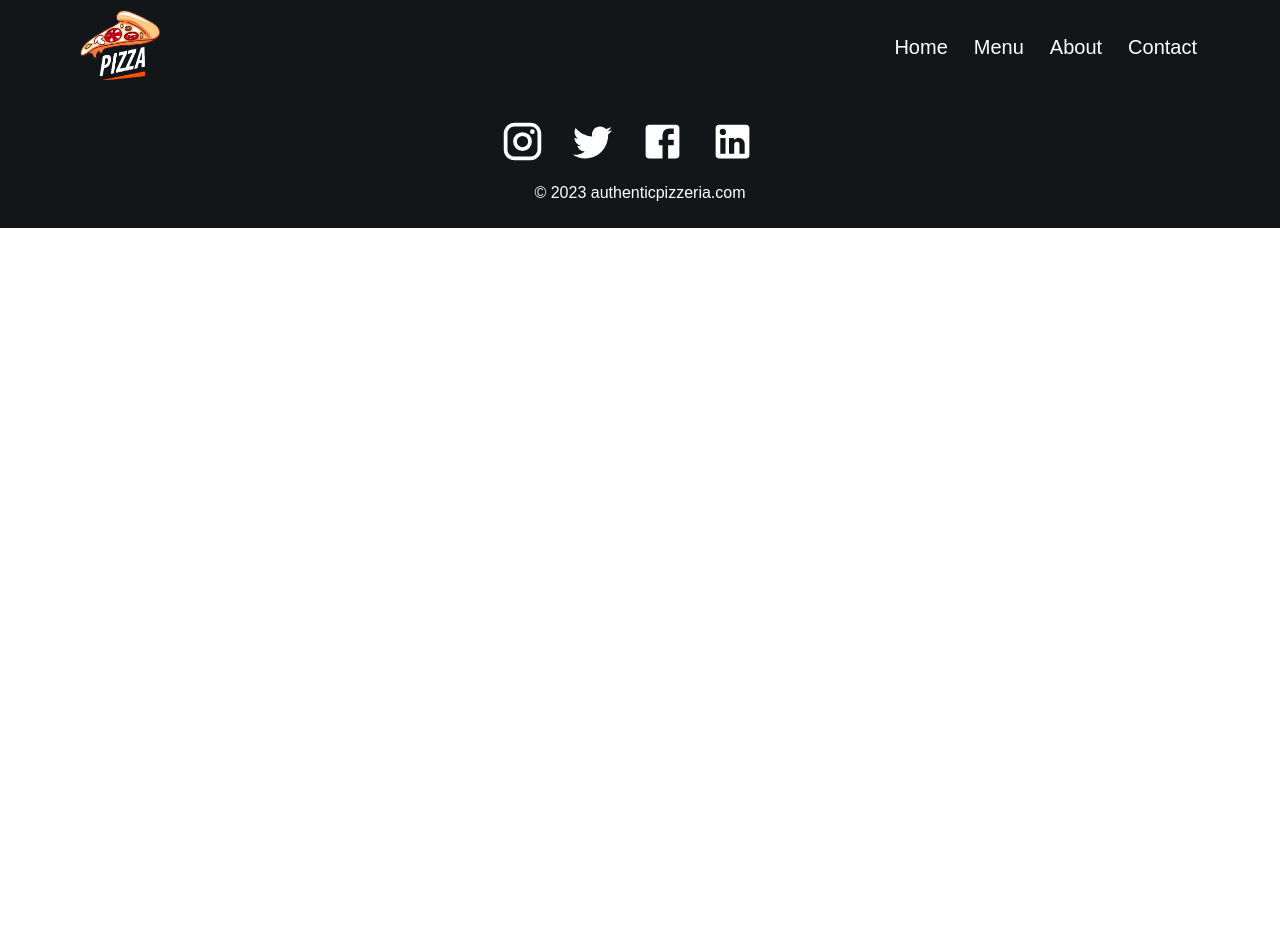
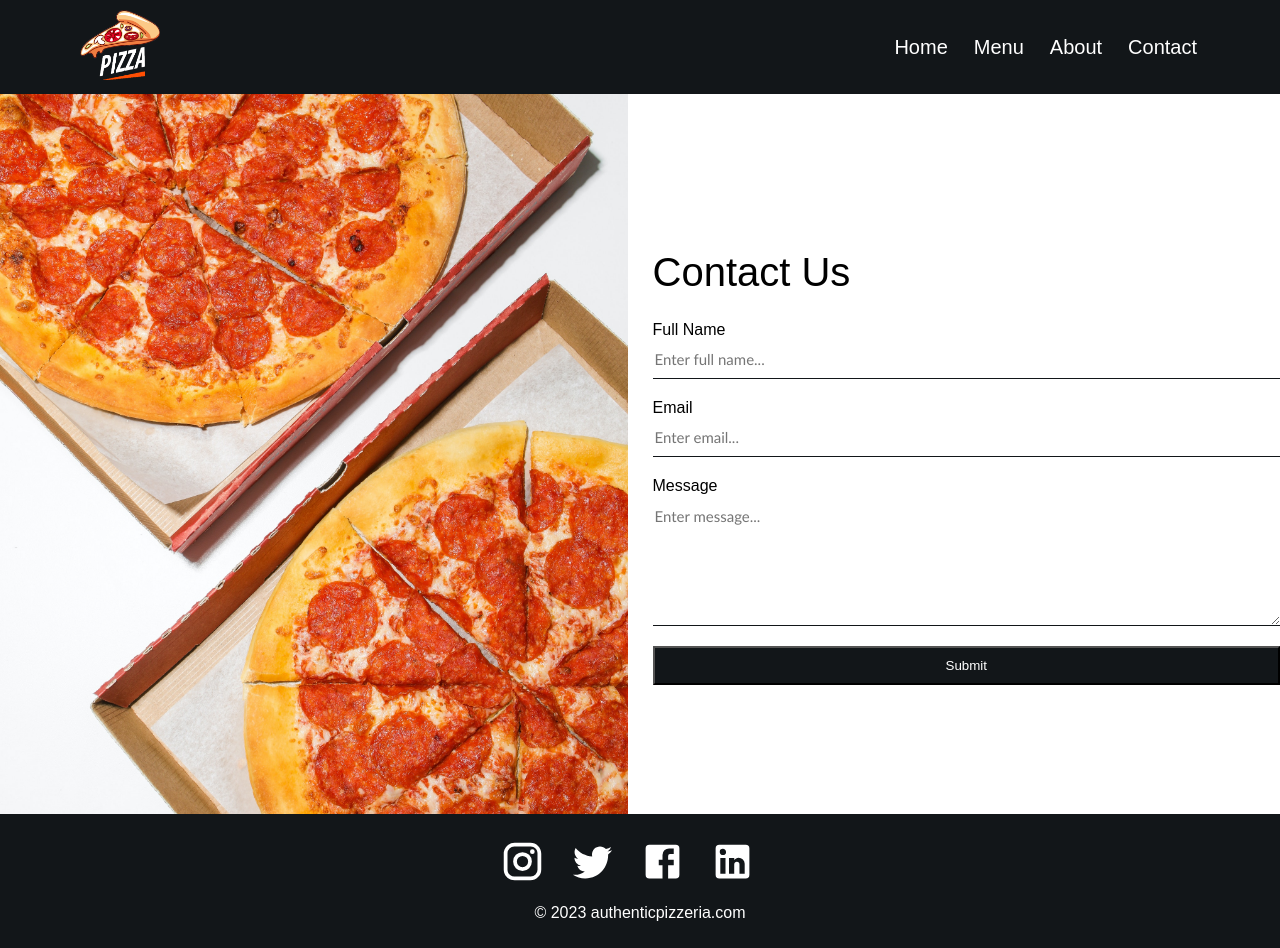
Before and after one commit to milainmaroo/pizzashop, a React (Create React App) app: page /contact in a window 1280 px wide. Before the commit the page ends 800 px from the top, so only its background shows below. Built offline with nearby package versions, Linux system fonts and the light colour scheme.

Commit message:
Create Contact Page

```diff
--- a/src/App.js
+++ b/src/App.js
@@ -3,6 +3,7 @@ import { BrowserRouter as Router, Routes, Route } from 'react-router-dom'
 import Navbar from './components/Navbar'
 import Home from './pages/Home'
 import About from './pages/About'
+import Contact from './pages/Contact'
 import Footer from './components/Footer'
 
 function App() {
@@ -13,6 +14,7 @@ function App() {
         <Routes>
           <Route path='/' exact element={<Home />} />
           <Route path='/about' exact element={<About />} />
+          <Route path='/contact' exact element={<Contact />} />
         </Routes>
         <Footer />
       </Router>
--- /dev/null
+++ b/src/pages/Contact.js
@@ -0,0 +1,33 @@
+import React from 'react'
+import '../styles/Contact.css'
+import PizzasImg from '../assets/pizzas.jpg'
+
+function Contact() {
+  return (
+    <div className='contact'>
+      <div
+        className='contact-img'
+        style={{ backgroundImage: `url(${PizzasImg})` }}
+      ></div>
+      <div className='contact-us'>
+        <h1>Contact Us</h1>
+        <form id='contact-form' method='POST'>
+          <label htmlFor='name'>Full Name</label>
+          <input type='text' name='name' placeholder='Enter full name...' />
+          <label htmlFor='email'>Email</label>
+          <input type='email' name='email' placeholder='Enter email...' />
+          <label htmlFor='message'>Message</label>
+          <textarea
+            name='message'
+            placeholder='Enter message...'
+            required
+            rows='6'
+          ></textarea>
+          <button type='submit'>Submit</button>
+        </form>
+      </div>
+    </div>
+  )
+}
+
+export default Contact
--- a/src/styles/About.css
+++ b/src/styles/About.css
@@ -13,6 +13,6 @@
 }
 
 .about-text p {
-  text-align: left;
+  text-align: justify;
   padding: 10px 120px 90px 120px;
 }
--- /dev/null
+++ b/src/styles/Contact.css
@@ -0,0 +1,52 @@
+.contact {
+  display: flex;
+  height: 90vh;
+  width: 100%;
+}
+
+.contact-img {
+  flex: 1;
+  background-position: center;
+  background-repeat: no-repeat;
+  background-size: cover;
+}
+
+.contact-us {
+  display: flex;
+  flex-direction: column;
+  flex: 1;
+  justify-content: center;
+  /* border: 1px solid red; */
+  padding-left: 25px;
+}
+
+.contact-us h1 {
+  font-size: 40px;
+  font-weight: lighter;
+  text-align: left;
+}
+
+#contact-form {
+  display: flex;
+  flex-direction: column;
+}
+
+#contact-form label {
+  padding-bottom: 10px;
+}
+
+#contact-form input, textarea {
+  border: none;
+  border-bottom: 1px solid #121619;
+  margin-bottom: 20px;
+  padding-bottom: 10px;
+  font-family: "Gill Sans", "Gill Sans MT", "Trebuchet MS", sans-serif;
+  font-size: 15px;
+}
+
+.contact-us button {
+  background-color: #121619;
+  color: #fff;
+  padding: 10px 13px;
+  cursor: pointer;
+}
```
Also changed, not shown: src/assets/pizzas.jpg (renamed from src/assets/pizzaLeft.jpg).
